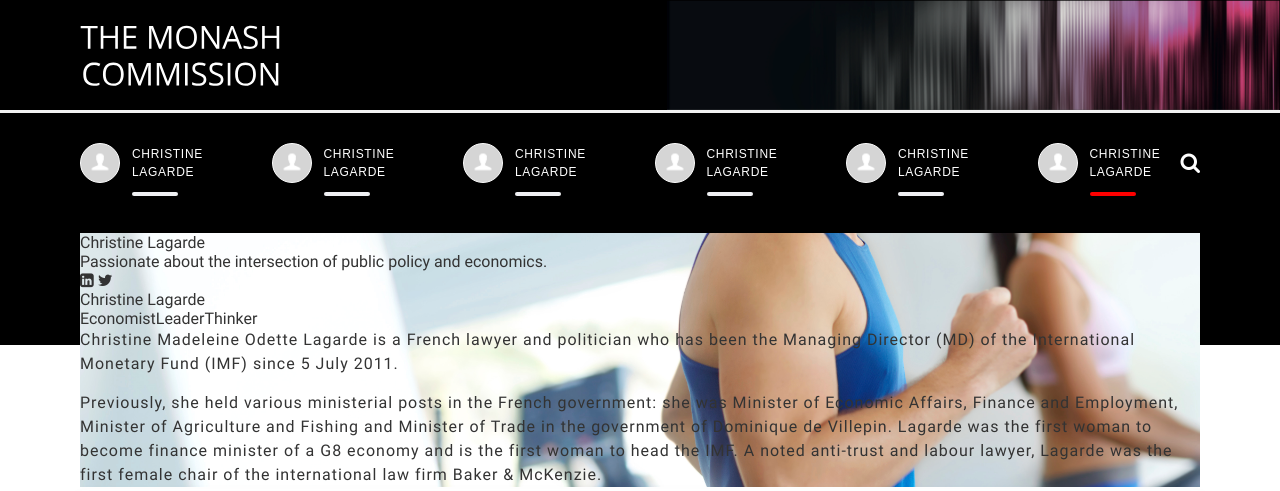
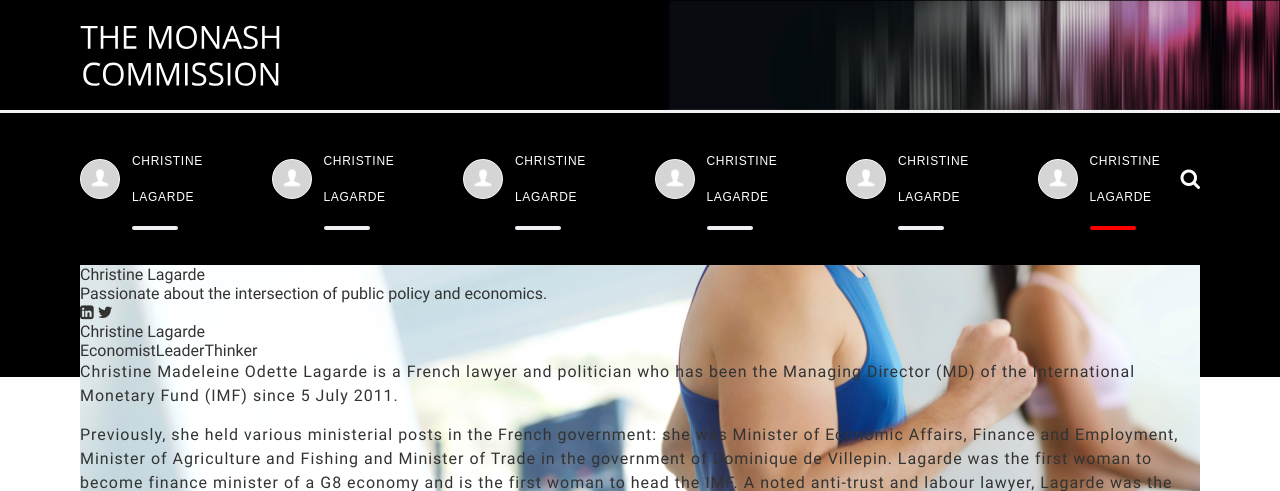
Before and after one commit to inspheremayank/monash-commission, a PHP site: page /blog.php in a window 1280 px wide. Shown: the top 491 px of the page. Run offline with PHP 8.4, Linux system fonts and the light colour scheme; style sheets or scripts are compiled from the project's sources; some web fonts are replaced.

Commit message:
header minor changes

```diff
--- a/static/css/default.css
+++ b/static/css/default.css
@@ -996,12 +996,14 @@ input.input--small36[type="text"], input.input--small36[type="password"], input.
           font-size: 0.75rem;
           line-height: 0.9rem;
           margin-left: 0.75rem;
-          line-height: 1.5;
+          line-height: 36px;
           letter-spacing: 0.7px;
           position: relative;
           text-transform: uppercase; }
           .header__main__navigation--links .user--title--break {
             display: block; }
+          .header__main__navigation--links .user--title.multiple {
+            line-height: 1.5; }
         .header__main__navigation--links .user--line-bar {
           background-color: #eff0f3;
           width: 46px;
--- a/static/css/sass/blocks/_pageheader.scss
+++ b/static/css/sass/blocks/_pageheader.scss
@@ -83,12 +83,15 @@
                         @include font-size(12);
                         @include margin-left(12);
                         @extend .font-medium;
-                        line-height: 1.5;
+                        line-height: 36px;
                         letter-spacing: 0.7px;
                         position: relative;
                         text-transform: uppercase;
                         &--break {
                             display: block;
+                        }
+                        &.multiple {
+                            line-height: 1.5;
                         }
                     }
                     &--line-bar {
```
